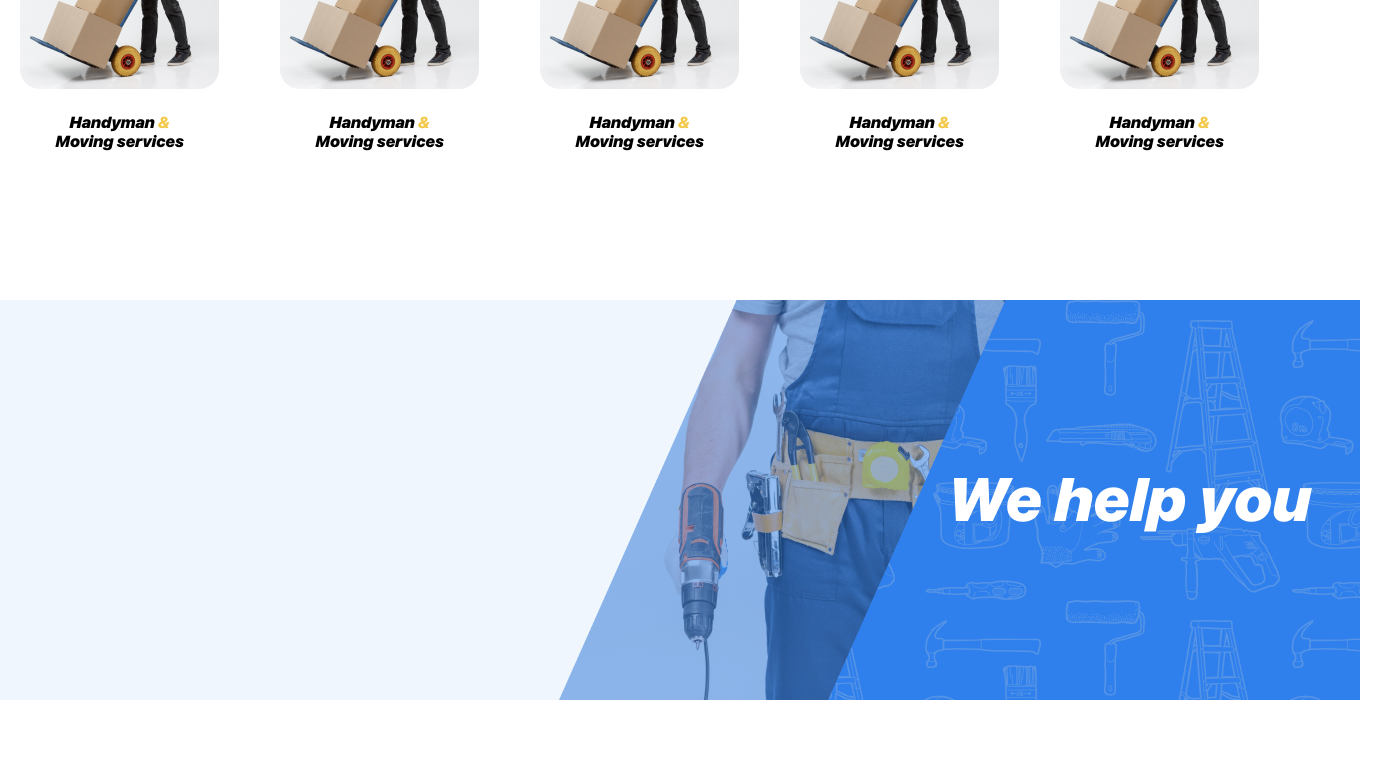
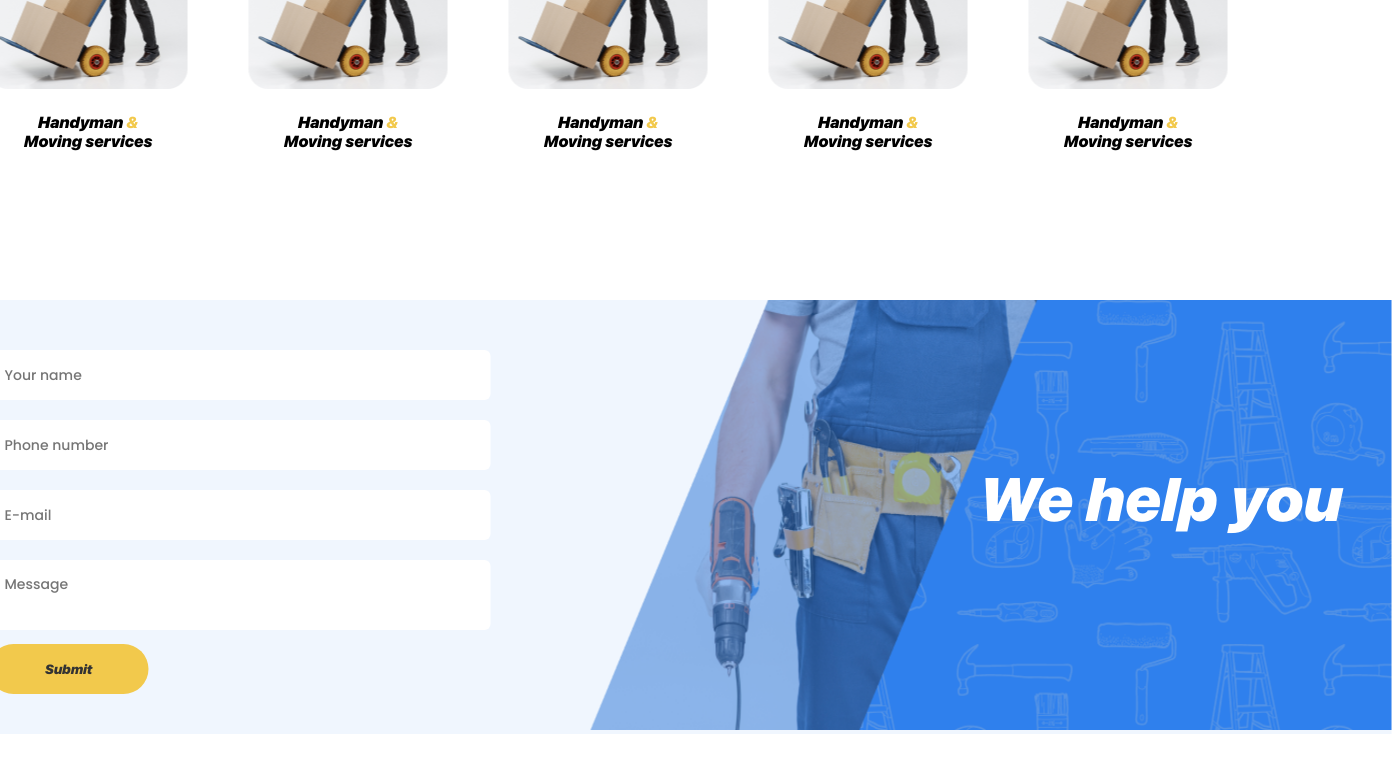
Before and after one commit to Polina0927/RoundRock, a plain HTML site: page index.html in a window 1280 px wide. Shown: the part 2589-3361 px from the top of the page, 1392 px wide, since content can reach past the window. Drawn offline with Linux system fonts and the light colour scheme.

Commit message:
add the form to the footer

```diff
--- a/index.html
+++ b/index.html
@@ -149,9 +149,22 @@
     <footer>
         <div class="contact-information">
             <div class="contact-form">
-                <form action="">
-                    <p>Form</p>
-                </form>
+                <form action="/submit-form" method="post">
+                    <div>
+                      <input type="text" id="name" name="name" placeholder="Your name" required>
+                    </div>
+                    <div>
+                      <input type="tel" id="phone" name="phone" placeholder="Phone number" required>
+                    </div>
+                    <div>
+                      <input type="email" id="email" name="email" placeholder="E-mail" required>
+                    </div>
+                    <div>
+                      <textarea id="message" name="message" rows="4" cols="50" placeholder="Message"></textarea>
+                    </div>
+                    <button type="submit">Submit</button>
+                  </form>
+
             </div>
 
         <div class="contact">
--- a/style/style.scss
+++ b/style/style.scss
@@ -304,11 +304,53 @@ footer {
         flex-direction: row;
         justify-content: space-between;
 
+        .contact-form {
+            margin: 40px 100px;
+            input {
+                border: none;
+                border-radius: 6px;
+                width: 470px;
+                height: 22px;
+                resize: none;
+                margin: 10px 0px;
+                padding: 14px 16px;
+                &::placeholder {
+                    font-family: $secondary-font;
+                    font-size: $secondary-size;
+                    color: $heading-color 0.1;
+                }
+            }
+
+            textarea {
+                border: none;
+                border-radius: 6px;
+                width: 470px;
+                height: 42px;
+                resize: none;
+                padding: 14px 16px;
+                margin: 10px 0px;
+                &::placeholder {
+                    font-family: $secondary-font;
+                    font-size: $secondary-size;
+                    color: $heading-color 0.1;
+                }
+                }
+
+                button {
+                    @include button($button-color, $info-color);
+                    transition: all 0.2s ease-in;
+                        &:hover {
+                            cursor: pointer;
+                            @include button(none, $additional-color);
+                        }
+                }
+        }
+
 
         .contact {
             background: url(../assets/background-footer.png) no-repeat;
+            background-size: 801px 430px;
             width: 801px;
-            height: 400px;
 
             h1 {
                 text-align: end;
```
Also changed, not shown: style/style.css, 2 other files.
